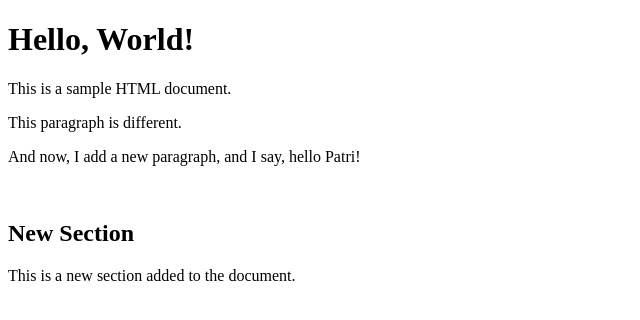
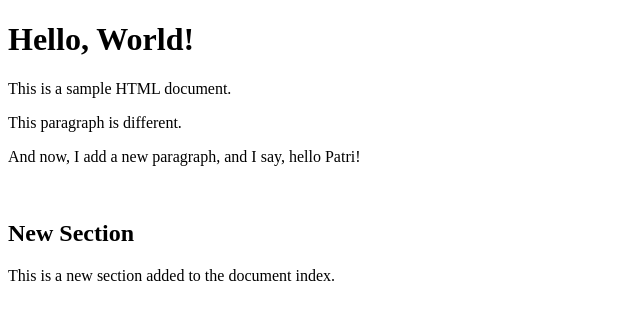
Before and after one commit to Mar8787/Despliegue_MSS, a plain HTML site: page index.html in a window 1280 px wide. Shown: the full height of the page, 0-640 px from the left. Drawn offline with Linux system fonts and the light colour scheme.

```diff
--- a/index.html
+++ b/index.html
@@ -12,6 +12,6 @@
     <p>And now, I add a new paragraph, and I say, hello Patri!</p>
     <br>
     <h2>New Section</h2>
-    <p>This is a new section added to the document.</p>
+    <p>This is a new section added to the document index.</p>
 </body>
 </html>
```
